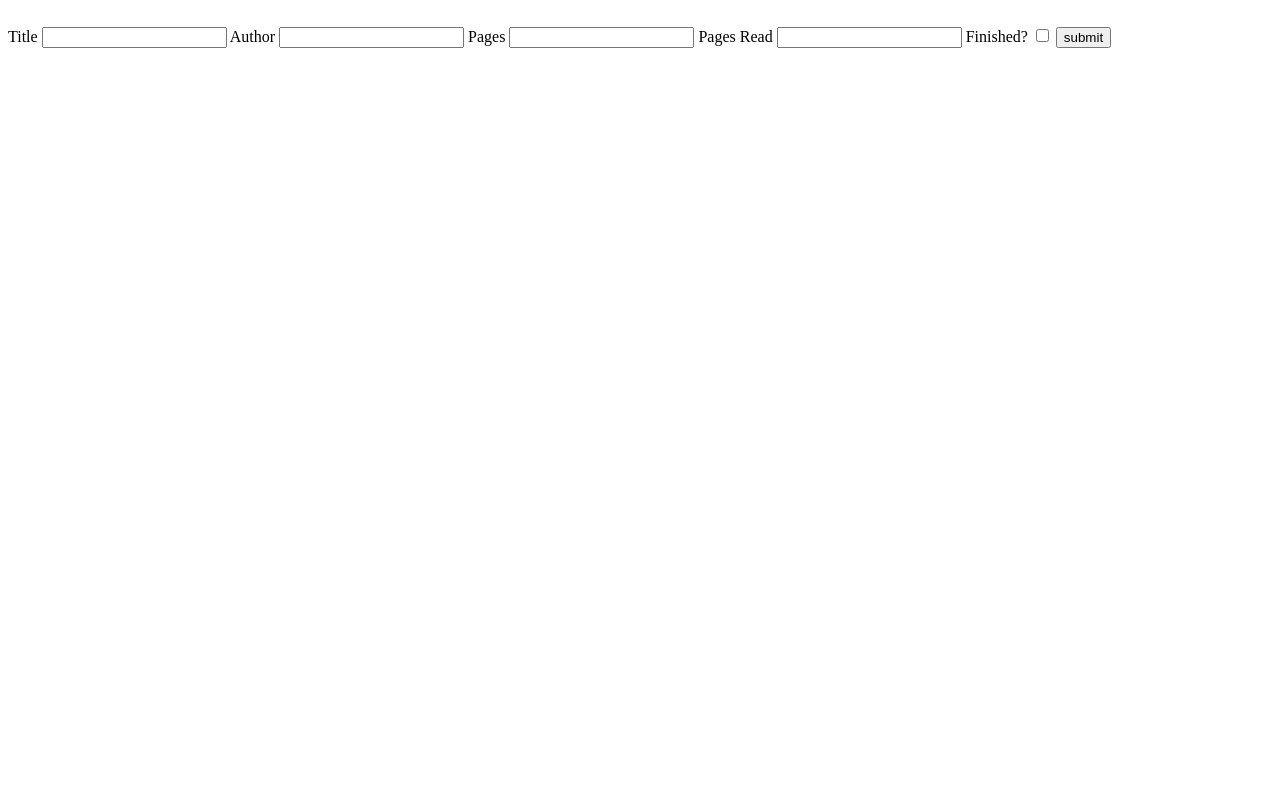
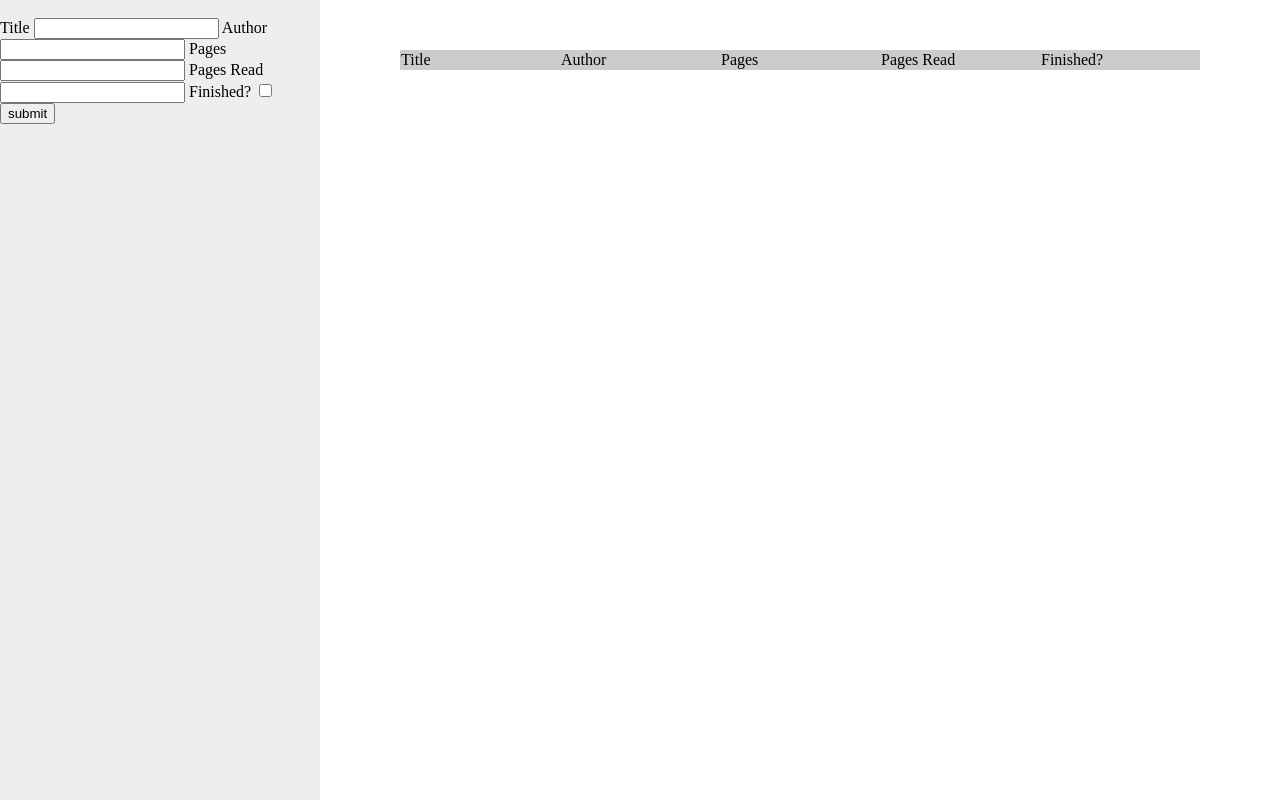
Before and after one commit to AshkanArabim/odin-library, a plain HTML site: page index.html in a window 1280 px wide. Drawn offline with Linux system fonts and the light colour scheme.

Commit message:
general layout

```diff
--- a/index.html
+++ b/index.html
@@ -27,8 +27,15 @@
         </form>
     </aside>
     <main>
-        <div id="sorter"></div>
-        <table></table>
+        <table>
+            <thead>
+                <td>Title</td>
+                <td>Author</td>
+                <td>Pages</td>
+                <td>Pages Read</td>
+                <td>Finished?</td>
+            </thead>
+        </table>
         <!-- table gotta have  -->
     </main>
 </body>
--- a/style.css
+++ b/style.css
@@ -0,0 +1,42 @@
+*{
+    box-sizing: border-box;
+}
+
+:root{
+    --light0: #fff;
+    --light1: #eee;
+    --light2: #ccc;
+
+    --dark0: #000;
+    --dark1: #555;
+    --dark2: #999;
+}
+
+body{
+    margin: 0;
+    height: 100vh;
+    display: grid;
+    grid-template-columns: 1fr 3fr;
+}
+
+aside{
+    background-color: var(--light1);
+}
+
+main{
+    display: flex;
+    flex-direction: column;
+    padding: 50px 80px;
+}
+
+table{
+    border-spacing: 0;
+}
+
+td{
+    max-width: 0;
+}
+
+thead{
+    background-color: var(--light2);
+}
```
